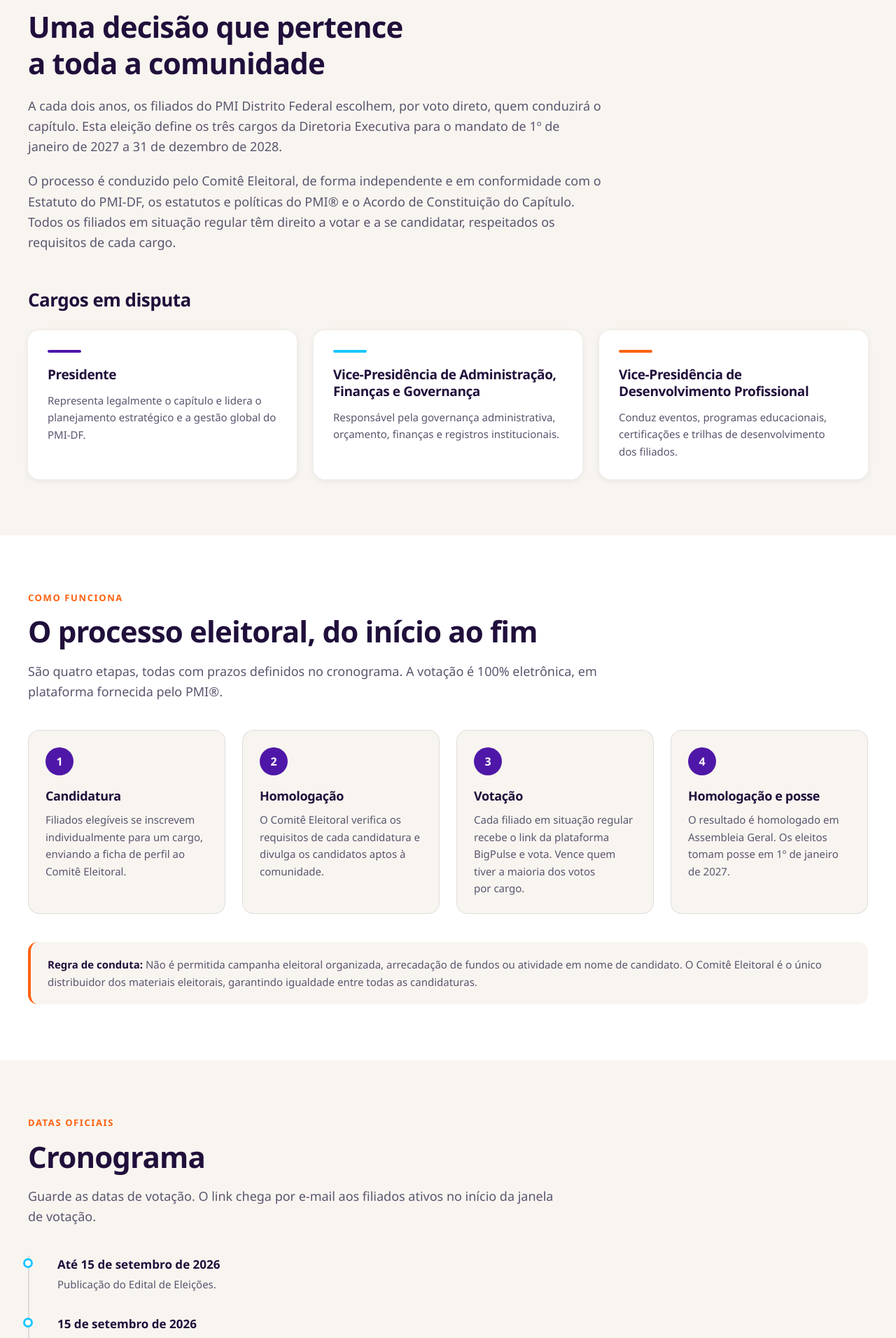
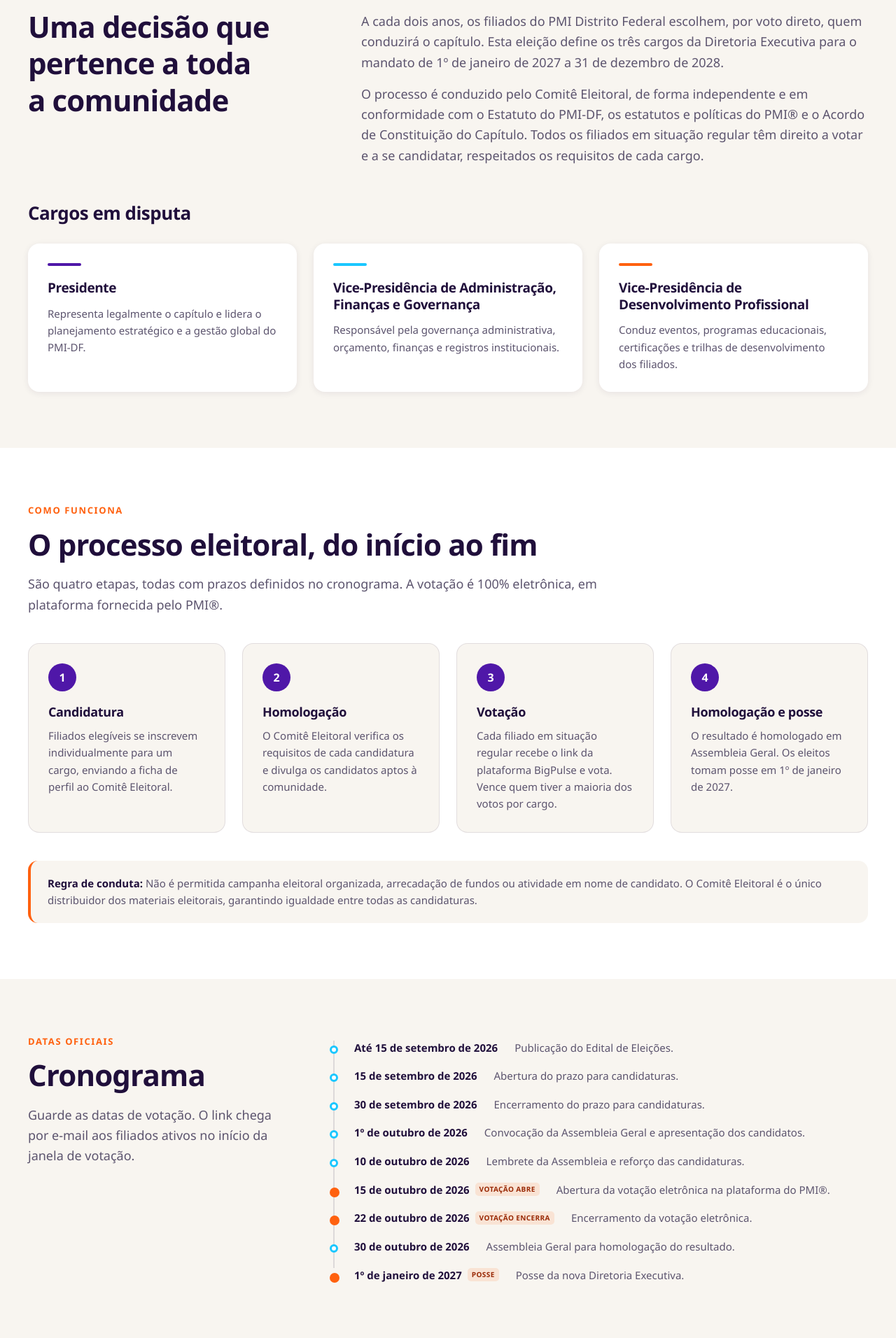
Before and after one commit to pmidf/website, a Next.js app in the folder website/: page /eleicoes in a window 1280 px wide. Shown: the part 708-2620 px from the top of the page at 70% size. Built offline with nearby package versions, Linux system fonts and the light colour scheme; a web font is replaced by a local one.

Commit message:
fix: fundo, e ajustes de alinhamento

```diff
--- /dev/null
+++ b/website/src/components/eleicoes/CabecalhoSecao.tsx
@@ -0,0 +1,43 @@
+import { Eyebrow } from "@/components/ui/Eyebrow";
+
+/**
+ * Cabeçalho das seções da página de Eleições.
+ *
+ * Existe para garantir o mesmo ritmo nas nove seções. Escritos um a um, os
+ * espaçamentos e as larguras máximas iam divergindo — `mt-3` numa, `mt-5` em
+ * outra, `max-w-[760px]` aqui e `[820px]` ali —, e a página lia como se cada
+ * bloco tivesse sido alinhado por olho diferente.
+ *
+ * A largura de 820px não é arbitrária: a ~18px, dá cerca de 80 caracteres por
+ * linha, que é o limite acima do qual o olho perde a próxima linha ao voltar.
+ *
+ * Só desta página de propósito. Promovê-lo a `components/ui/` faria sentido no
+ * dia em que as outras páginas adotarem o mesmo cabeçalho — enquanto elas
+ * tiverem variações próprias, um primitivo compartilhado usado por uma página
+ * só daria a impressão errada de padrão estabelecido.
+ */
+export function CabecalhoSecao({
+  eyebrow,
+  titulo,
+  descricao,
+}: {
+  eyebrow: string;
+  titulo: string;
+  descricao?: string;
+}) {
+  return (
+    <header className="max-w-[820px]">
+      <Eyebrow>{eyebrow}</Eyebrow>
+
+      <h2 className="mt-3 text-[30px] font-extrabold leading-tight text-[#200F3B] lg:text-[42px]">
+        {titulo}
+      </h2>
+
+      {descricao && (
+        <p className="mt-4 text-[16px] leading-relaxed text-[#5C546E] lg:text-[18px]">
+          {descricao}
+        </p>
+      )}
+    </header>
+  );
+}
--- a/website/src/components/eleicoes/Contexto.tsx
+++ b/website/src/components/eleicoes/Contexto.tsx
@@ -1,5 +1,5 @@
 import { Container } from "@/components/ui/Container";
-import { Eyebrow } from "@/components/ui/Eyebrow";
+import { CabecalhoSecao } from "@/components/eleicoes/CabecalhoSecao";
 import { CARGOS, CONTEXTO } from "@/content/eleicoes";
 
 /** O que está em jogo e quais cargos são disputados. */
@@ -7,20 +7,30 @@ export function Contexto() {
   return (
     <section className="bg-[#F8F5F0] py-16 lg:py-20">
       <Container>
-        <Eyebrow>{CONTEXTO.eyebrow}</Eyebrow>
+        {/* Duas colunas no desktop: título à esquerda, texto à direita.
+         *
+         * Empilhados, o cabeçalho e os parágrafos formavam uma coluna de 820px
+         * encostada à esquerda, com a grade de cargos ocupando os 1200px logo
+         * abaixo — o olho lia a grade como a largura real da seção e o texto
+         * parecia deslocado. Lado a lado, os dois blocos preenchem a mesma
+         * faixa e a seção se equilibra.
+         *
+         * `items-start` porque as duas colunas têm alturas diferentes e devem
+         * começar na mesma linha, não se centralizar uma pela outra. */}
+        <div className="grid items-start gap-8 lg:grid-cols-[minmax(0,420px)_1fr] lg:gap-14">
+          <CabecalhoSecao eyebrow={CONTEXTO.eyebrow} titulo={CONTEXTO.titulo} />
 
-        <h2 className="mt-3 max-w-[820px] text-[30px] font-extrabold leading-tight text-[#200F3B] lg:text-[42px]">
-          {CONTEXTO.titulo}
-        </h2>
-
+          <div className="flex flex-col gap-4 lg:pt-9">
             {CONTEXTO.paragrafos.map((paragrafo) => (
               <p
                 key={paragrafo.slice(0, 40)}
-            className="mt-5 max-w-[820px] text-[16px] leading-relaxed text-[#5C546E] lg:text-[18px]"
+                className="text-[16px] leading-relaxed text-[#5C546E] lg:text-[18px]"
               >
                 {paragrafo}
               </p>
             ))}
+          </div>
+        </div>
 
         <h3 className="mt-12 text-[22px] font-bold text-[#200F3B] lg:text-[26px]">
           Cargos em disputa
--- a/website/src/components/eleicoes/Cronograma.tsx
+++ b/website/src/components/eleicoes/Cronograma.tsx
@@ -1,65 +1,106 @@
+import { CabecalhoSecao } from "@/components/eleicoes/CabecalhoSecao";
 import { Container } from "@/components/ui/Container";
-import { Eyebrow } from "@/components/ui/Eyebrow";
 import { CRONOGRAMA, CRONOGRAMA_TEXTO } from "@/content/eleicoes";
 
 /**
- * Linha do tempo do processo.
+ * Linha do tempo vertical, dimensionada para caber numa tela.
  *
- * O fio vertical é a borda esquerda de cada item, e o ponto é um `span`
- * posicionado sobre ela. O último item zera a borda para o fio não continuar
- * depois da posse — a linha marca o intervalo entre as datas, não uma
- * continuação.
+ * ## O que consumia a altura
+ *
+ * Na versão anterior cada marco ocupava duas linhas — data numa, descrição na
+ * de baixo — e o cabeçalho ficava empilhado acima da lista. Nove marcos assim
+ * passavam de mil pixels, e a metade final do calendário só existia depois de
+ * rolar.
+ *
+ * Duas mudanças resolvem sem tirar informação nenhuma:
+ *
+ * 1. **Data e descrição na mesma linha.** Em duas colunas fixas — a data à
+ *    esquerda, sempre no mesmo eixo, e a descrição à direita — cada marco cai
+ *    de ~90px para ~46px. O alinhamento da coluna de datas é o que torna o
+ *    formato legível: o olho desce por uma régua, não por um texto corrido.
+ * 2. **Cabeçalho ao lado, não acima.** Ele deixa de somar altura e passa a
+ *    ocupar a folga que a lista deixava à direita — o mesmo arranjo das
+ *    seções "Uma decisão…" e "Ficha de candidatura".
+ *
+ * Somadas, a seção cai para cerca de metade da altura e as nove datas ficam
+ * visíveis ao mesmo tempo, que é o ponto: cronologia se entende vendo o
+ * conjunto, não descobrindo um marco de cada vez.
+ *
+ * ## A régua
+ *
+ * O fio é a borda esquerda de cada item e o ponto é um `span` sobre ela. O
+ * último zera a borda para o fio não continuar depois da posse — a linha marca
+ * o intervalo entre as datas, não uma continuação.
  */
 export function Cronograma() {
   return (
     <section id="cronograma" className="bg-[#F8F5F0] py-16 lg:py-20">
       <Container>
-        <Eyebrow>{CRONOGRAMA_TEXTO.eyebrow}</Eyebrow>
+        <div className="grid items-start gap-8 lg:grid-cols-[minmax(0,380px)_1fr] lg:gap-14">
+          <CabecalhoSecao
+            eyebrow={CRONOGRAMA_TEXTO.eyebrow}
+            titulo={CRONOGRAMA_TEXTO.titulo}
+            descricao={CRONOGRAMA_TEXTO.descricao}
+          />
 
-        <h2 className="mt-3 text-[30px] font-extrabold leading-tight text-[#200F3B] lg:text-[42px]">
-          {CRONOGRAMA_TEXTO.titulo}
-        </h2>
-
-        <p className="mt-4 max-w-[820px] text-[16px] leading-relaxed text-[#5C546E] lg:text-[18px]">
-          {CRONOGRAMA_TEXTO.descricao}
-        </p>
-
-        <ol className="mt-10 max-w-[760px]">
+          <ol className="lg:pt-2">
             {CRONOGRAMA.map((item, indice) => {
               const ultimo = indice === CRONOGRAMA.length - 1;
 
               return (
                 <li
                   key={item.data + item.descricao}
-                className={`relative pl-10 ${
-                  ultimo ? "border-transparent pb-0" : "border-[#200F3B]/12 pb-8"
-                } border-l-2`}
+                  className={`relative border-l-2 pl-7 ${
+                    ultimo ? "border-transparent pb-0" : "border-[#200F3B]/12 pb-5"
+                  }`}
                 >
                   <span
                     aria-hidden
-                  className={`absolute -left-[9px] top-1 rounded-full border-[3px] ${
+                    className={`absolute -left-[7px] top-[7px] rounded-full border-[3px] ${
                       item.marco
-                      ? "h-4 w-4 border-[#FF610F] bg-[#FF610F]"
-                      : "h-3.5 w-3.5 border-[#1AC7FF] bg-white"
+                        ? "h-3.5 w-3.5 border-[#FF610F] bg-[#FF610F]"
+                        : "h-3 w-3 border-[#1AC7FF] bg-white"
                     }`}
                   />
 
-                <p className="flex flex-wrap items-center gap-x-3 gap-y-2">
-                  <span className="text-[17px] font-bold text-[#200F3B]">{item.data}</span>
+                  {/* Duas colunas: a data sempre no mesmo eixo, a descrição
+                      começando no mesmo ponto em todas as linhas. É esse
+                      alinhamento que deixa a lista varrível de cima a baixo.
+                      Abaixo de `sm` volta a empilhar, onde não há largura para
+                      duas colunas.
+                   *
+                   * A primeira coluna é `auto`, e não uma largura fixa: ela se
+                   * dimensiona pela célula mais larga, que é uma das três com
+                   * etiqueta. Com largura fixa, "22 de outubro de 2026" mais a
+                   * etiqueta "Votação encerra" estouravam os 230px e a
+                   * etiqueta caía para a linha de baixo — três marcos ficavam
+                   * com o dobro da altura dos outros seis, e o espaçamento da
+                   * lista perdia o ritmo.
+                   *
+                   * `whitespace-nowrap` nas duas partes é o que garante isso:
+                   * sem ele, o `auto` ainda quebraria a etiqueta para caber no
+                   * espaço disponível. */}
+                  <div className="grid gap-x-6 gap-y-1 sm:grid-cols-[auto_1fr]">
+                    <p className="flex items-center gap-x-2">
+                      <span className="whitespace-nowrap text-[15px] font-bold leading-snug text-[#200F3B]">
+                        {item.data}
+                      </span>
                       {item.marco && (
-                    <span className="rounded-[6px] bg-[#FF610F]/12 px-2.5 py-1 text-[11px] font-bold uppercase tracking-[0.06em] text-[#992905]">
+                        <span className="whitespace-nowrap rounded-[5px] bg-[#FF610F]/12 px-1.5 py-0.5 text-[10px] font-bold uppercase tracking-[0.04em] text-[#992905]">
                           {item.marco}
                         </span>
                       )}
                     </p>
 
-                <p className="mt-1 text-[15px] leading-relaxed text-[#5C546E]">
+                    <p className="min-w-0 text-[15px] leading-snug text-[#5C546E]">
                       {item.descricao}
                     </p>
+                  </div>
                 </li>
               );
             })}
           </ol>
+        </div>
       </Container>
     </section>
   );
--- a/website/src/components/eleicoes/Processo.tsx
+++ b/website/src/components/eleicoes/Processo.tsx
@@ -1,5 +1,5 @@
 import { Container } from "@/components/ui/Container";
-import { Eyebrow } from "@/components/ui/Eyebrow";
+import { CabecalhoSecao } from "@/components/eleicoes/CabecalhoSecao";
 import { ETAPAS, PROCESSO } from "@/content/eleicoes";
 
 /** As quatro etapas, mais a regra de conduta. */
@@ -7,15 +7,11 @@ export function Processo() {
   return (
     <section id="processo" className="bg-white py-16 lg:py-20">
       <Container>
-        <Eyebrow>{PROCESSO.eyebrow}</Eyebrow>
-
-        <h2 className="mt-3 text-[30px] font-extrabold leading-tight text-[#200F3B] lg:text-[42px]">
-          {PROCESSO.titulo}
-        </h2>
-
-        <p className="mt-4 max-w-[820px] text-[16px] leading-relaxed text-[#5C546E] lg:text-[18px]">
-          {PROCESSO.descricao}
-        </p>
+        <CabecalhoSecao
+          eyebrow={PROCESSO.eyebrow}
+          titulo={PROCESSO.titulo}
+          descricao={PROCESSO.descricao}
+        />
 
         {/* `<ol>`: a ordem das etapas é informação, não estilo — o leitor de
             tela anuncia "item 3 de 4" sem depender do número desenhado. */}
@@ -23,7 +19,7 @@ export function Processo() {
           {ETAPAS.map((etapa, indice) => (
             <li
               key={etapa.titulo}
-              className="rounded-[16px] border border-[#200F3B]/10 bg-[#F8F5F0] p-6"
+              className="rounded-[16px] border border-[#200F3B]/10 bg-[#F8F5F0] p-7"
             >
               <span
                 aria-hidden
```
Also changed, not shown: website/src/components/eleicoes/Comite.tsx (+5 -6 lines), website/src/components/eleicoes/ComoCandidatar.tsx (+5 -6 lines), website/src/components/eleicoes/Documentos.tsx (+6 -10 lines), website/src/components/eleicoes/Ficha.tsx (+52 -19 lines), website/src/components/eleicoes/Hero.tsx (+14 -4 lines), website/src/components/eleicoes/Requisitos.tsx (+6 -10 lines), website/src/content/eleicoes.ts (+11 -10 lines). Lines whose indentation alone changed are shown as unchanged.
